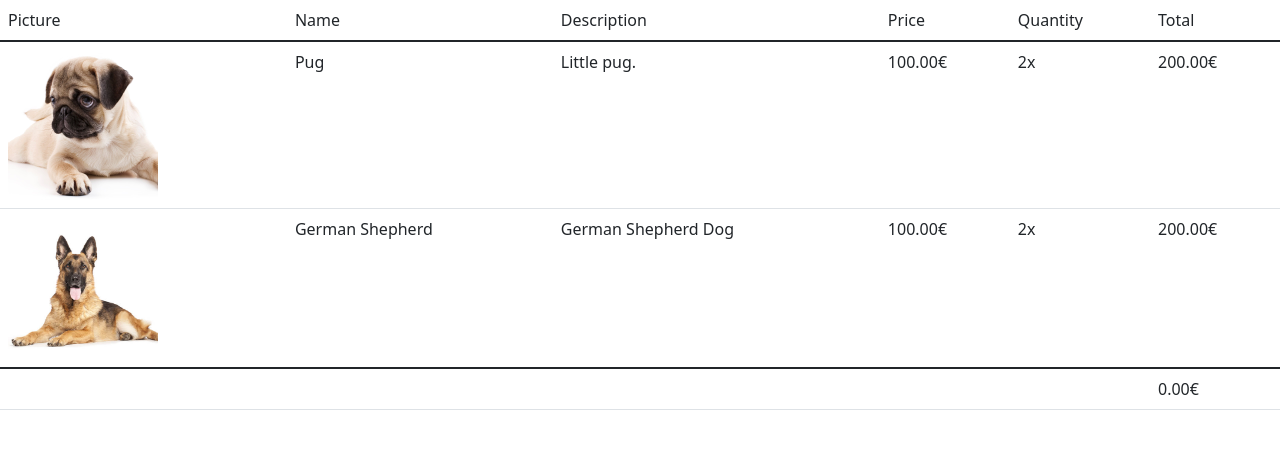
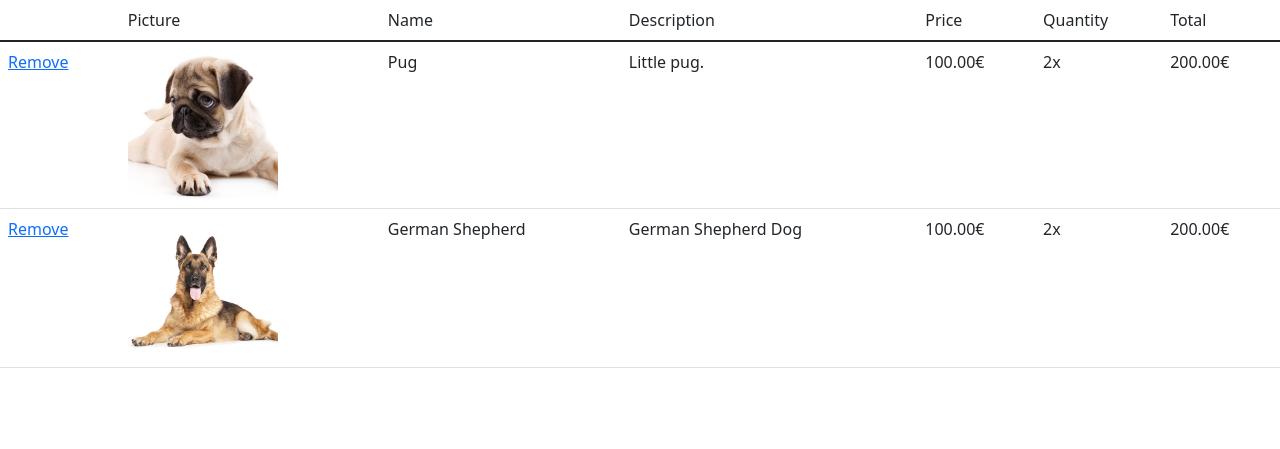
Before and after one commit to DuarteMartinho/CA298-DuarteShop, a Django app: page /basket/ in a window 1280 px wide. Shown: the part 56-505 px from the top of the page. Run offline with Django 4.2, Linux system fonts and the light colour scheme; a user stored in the database is signed in; data comes from the database, SQL or seed files in the repository; both versions use the stored data as it was after the commit.

Commit message:
Implemented remove from basket.

```diff
--- a/backend/duarteshop/templates/basket.html
+++ b/backend/duarteshop/templates/basket.html
@@ -9,6 +9,7 @@
         <table class="table table-hover">
             <thead>
                 <tr>
+                    <td></td>
                     <td>Picture</td>
                     <td>Name</td>
                     <td>Description</td>
@@ -20,6 +21,7 @@
                 <tbody>
                     {% for item in sbi %}
                     <tr>
+                        <td><a href="/removeBasketItem/{{item.id}}">Remove</a></td>
                         <td><img src="{{item.productId.image.url}}" alt="" width="150"></td>
                         <td>{{item.productId.name}}</td>
                         <td>{{item.productId.description}}</td>
@@ -29,8 +31,10 @@
                     </tr>
                     {% endfor %}
                 </tbody>
-                <tfoot>
+                <!-- Need to implement total value -->
+                <!-- <tfoot>
                     <tr>
+                        <td></td>
                         <td></td>
                         <td></td>
                         <td></td>
@@ -38,7 +42,7 @@
                         <td></td>
                         <td>0.00€</td>
                     </tr>
-                </tfoot>
+                </tfoot> -->
         </table>
     {% endif %}
 {%  endblock %}
--- a/backend/duarteshop/urls.py
+++ b/backend/duarteshop/urls.py
@@ -10,4 +10,5 @@ urlpatterns = [
    path('logout/', views.logout_user, name="logout"),
    path('addbasket/<int:prodid>', views.add_to_basket, name="add_basket"),
    path('basket/', views.show_basket, name="show_basket"),
+   path('removeBasketItem/<int:sbi>', views.remove_basket_item, name="remove_basket_item"),
 ]
--- a/backend/duarteshop/views.py
+++ b/backend/duarteshop/views.py
@@ -83,3 +83,17 @@ def show_basket(request):
             return render(request, 'basket.html', {'basket': basket, 'sbi': sbi})
         else:
             return render(request, 'basket.html', {'empty': True})
+
+@login_required
+def remove_basket_item(request, sbi):
+    basketItem = BasketItem.objects.get(id=sbi)
+    if basketItem is None:
+        return redirect('/basket')
+    else:
+        if basketItem.quantity > 1:
+            basketItem.quantity = basketItem.quantity - 1
+            basketItem.save()
+        else:
+            basketItem.delete()
+
+    return redirect('/basket')
```
Also changed, not shown: backend/db.sqlite3.
